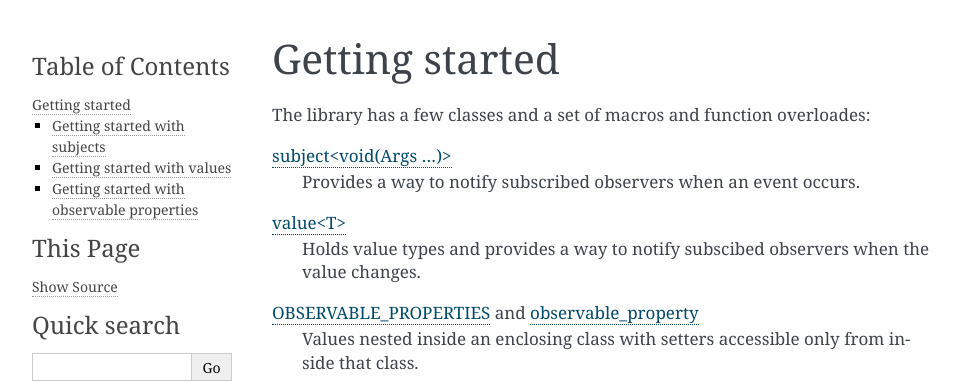
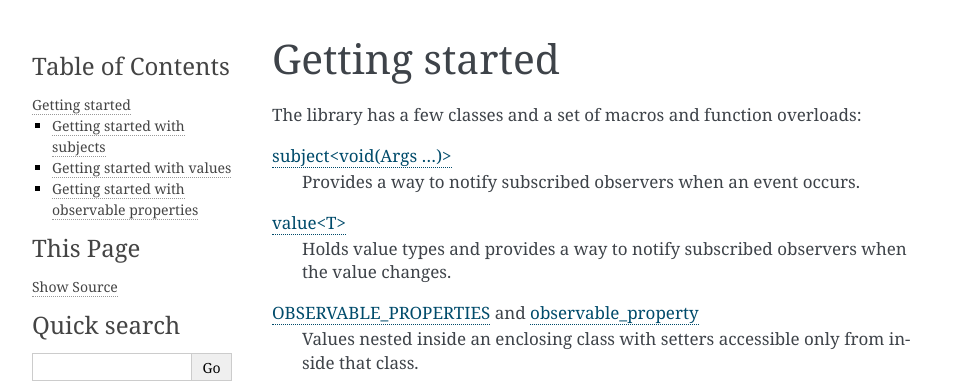
Before and after one commit to ddinu/observable, a Sphinx documentation site: the page built from docs/sphinx/getting-started.rst, in a window 1280 px wide and 900 px high. Shown: the top 382 px of the window, without its empty margins (148-1111 px from the left). Built offline with Sphinx 7.4.7, drawn with Linux system fonts in a browser that asks for light colours.

Commit message:
Fix a few typos.

```diff
--- a/README.rst
+++ b/README.rst
@@ -1,13 +1,13 @@
 Observable: Generic observable objects for C++
 ==============================================
 
-If you want to write code in a reactive style or just implemnt the observer
+If you want to write code in a reactive style or just implement the observer
 pattern, this is for you.
 
 Quick start
 -----------
 
-The library is header-only and has no dependencies; just copy the
+The library is header-only and has no dependencies; copy the
 ``include/observable`` directory into your include path and you're set.
 
 Example:
--- a/docs/sphinx/developers.rst
+++ b/docs/sphinx/developers.rst
@@ -20,7 +20,7 @@ below:
  - Everything must be documented.
  - Everything must be tested.
  - Try to match the code style in the file that you're editing.
- - Keep files under a couple hundred lines. Definetly keep them under 500
+ - Keep files under a couple hundred lines. Definitely keep them under 500
    lines (comments, includes and all).
  - Limit yourself to 80 characters per line.
 
--- a/docs/sphinx/getting-started.rst
+++ b/docs/sphinx/getting-started.rst
@@ -1,13 +1,13 @@
 Getting started
 ===============
 
-The library has a few classes and a set of macros and function overloades:
+The library has a few classes and a set of macros and function overloads:
 
 `subject\<void(Args ...)\>`_
     Provides a way to notify subscribed observers when an event occurs.
 
 `value\<T\>`_
-    Holds value types and provides a way to notify subscibed observers when
+    Holds value types and provides a way to notify subscribed observers when
     the value changes.
 
 `OBSERVABLE_PROPERTIES`_ and `observable_property`_
```
